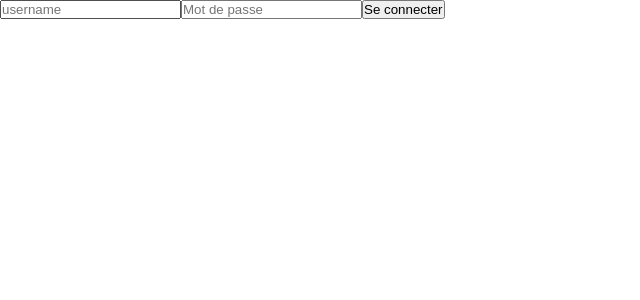
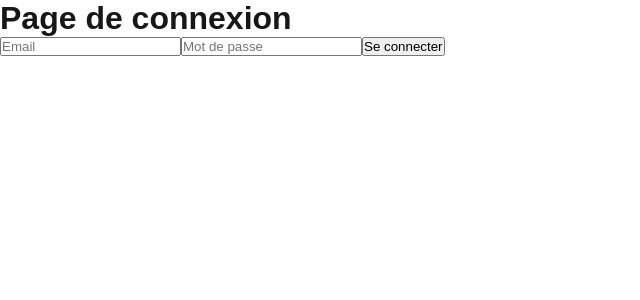
Before and after one commit to AurelienAllenic/next-converter, a Next.js app: page /login in a window 1280 px wide. Shown: the top 300 px of the page, without its empty margins (0-640 px from the left). Built offline with nearby package versions, Linux system fonts and the light colour scheme.

Commit message:
(feat) added login methode working

```diff
--- /dev/null
+++ b/src/app/ClientProviders.tsx
@@ -0,0 +1,28 @@
+"use client";
+
+import { Geist, Geist_Mono } from "next/font/google";
+import { SessionProvider } from "next-auth/react";
+
+const geistSans = Geist({
+  variable: "--font-geist-sans",
+  subsets: ["latin"],
+});
+
+const geistMono = Geist_Mono({
+  variable: "--font-geist-mono",
+  subsets: ["latin"],
+});
+
+export default function ClientProviders({
+  children,
+}: {
+  children: React.ReactNode;
+}) {
+  return (
+    <SessionProvider>
+      <div className={`${geistSans.variable} ${geistMono.variable}`}>
+        {children}
+      </div>
+    </SessionProvider>
+  );
+}
--- a/src/app/layout.tsx
+++ b/src/app/layout.tsx
@@ -1,16 +1,6 @@
 import type { Metadata } from "next";
-import { Geist, Geist_Mono } from "next/font/google";
 import "./globals.css";
-
-const geistSans = Geist({
-  variable: "--font-geist-sans",
-  subsets: ["latin"],
-});
-
-const geistMono = Geist_Mono({
-  variable: "--font-geist-mono",
-  subsets: ["latin"],
-});
+import ClientProviders from "./ClientProviders"; // nouveau composant client
 
 export const metadata: Metadata = {
   title: "Image Converter",
@@ -19,13 +9,13 @@ export const metadata: Metadata = {
 
 export default function RootLayout({
   children,
-}: Readonly<{
+}: {
   children: React.ReactNode;
-}>) {
+}) {
   return (
     <html lang="en">
-      <body className={`${geistSans.variable} ${geistMono.variable}`}>
-        {children}
+      <body>
+        <ClientProviders>{children}</ClientProviders>
       </body>
     </html>
   );
--- a/src/app/login/page.tsx
+++ b/src/app/login/page.tsx
@@ -8,9 +8,12 @@ export default function LoginPage() {
   const [password, setPassword] = useState("");
   const [error, setError] = useState("");
 
+  console.log("LoginPage rendue", { email, password, error });
+
   const handleSubmit = async (e: React.FormEvent) => {
     e.preventDefault();
     setError("");
+    console.log("Soumission du formulaire", { email, password });
 
     const res = await signIn("credentials", {
       redirect: false,
@@ -18,20 +21,25 @@ export default function LoginPage() {
       password,
     });
 
+    console.log("Résultat de signIn:", res);
+
     if (res?.error) {
       setError("Email ou mot de passe incorrect");
     }
 
     if (res?.ok) {
-      window.location.href = "/"; // redirige vers home
+      console.log("Connexion réussie, redirection vers /");
+      window.location.href = "/";
     }
   };
 
   return (
+    <div>
+      <h1>Page de connexion</h1>
       <form onSubmit={handleSubmit}>
         <input
-        type="text"
-        placeholder="username"
+          type="email"
+          placeholder="Email"
           value={email}
           onChange={(e) => setEmail(e.target.value)}
           required
@@ -46,5 +54,6 @@ export default function LoginPage() {
         <button type="submit">Se connecter</button>
         {error && <p style={{ color: "red" }}>{error}</p>}
       </form>
+    </div>
   );
 }
```
Also changed, not shown: src/app/page.tsx (+30 -3 lines). Lines whose indentation alone changed are shown as unchanged.
